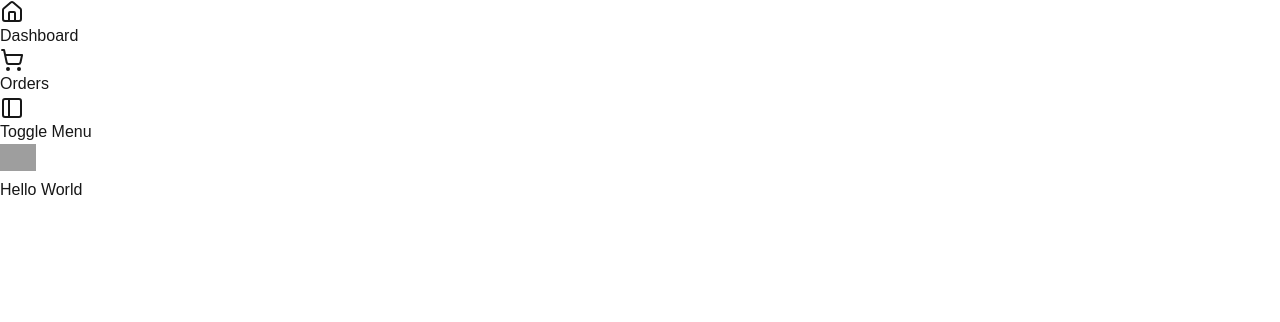
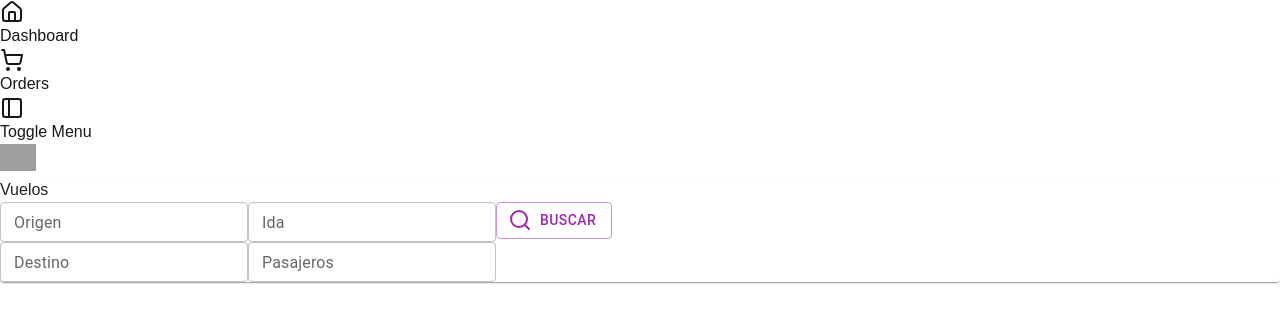
Before and after one commit to DavuKX/vuelos-frontend, a Next.js app: page /dashboard in a window 1280 px wide. Shown: the top 322 px of the page. Built offline with nearby package versions, Linux system fonts and the light colour scheme; grey boxes are pictures that could not be loaded.

Commit message:
feat: create search flight component

```diff
--- a/package.json
+++ b/package.json
@@ -9,6 +9,10 @@
     "lint": "next lint"
   },
   "dependencies": {
+    "@emotion/react": "^11.13.5",
+    "@emotion/styled": "^11.13.5",
+    "@mui/material": "^6.1.8",
+    "@mui/x-date-pickers": "^7.22.3",
     "@radix-ui/react-dialog": "^1.1.2",
     "@radix-ui/react-dropdown-menu": "^2.1.2",
     "@radix-ui/react-tabs": "^1.1.1",
@@ -18,6 +22,7 @@
     "clsx": "^2.1.1",
     "js-cookie": "^3.0.5",
     "lucide-react": "^0.460.0",
+    "moment": "^2.30.1",
     "next": "15.0.3",
     "react": "^18.3.1",
     "react-dom": "^18.3.1",
--- a/src/app/dashboard/page.tsx
+++ b/src/app/dashboard/page.tsx
@@ -1,5 +1,9 @@
+import SearchFlights from "@/app/dashboard/search-flights";
+
 export default async function HomePage() {
     return (
-        <>Hello World</>
+        <>
+            <SearchFlights />
+        </>
     );
 }
--- a/src/app/dashboard/providers.tsx
+++ b/src/app/dashboard/providers.tsx
@@ -1,7 +1,16 @@
 'use client';
 
 import {TooltipProvider} from '@/components/ui/tooltip';
+import {LocalizationProvider} from "@mui/x-date-pickers";
+import {AdapterMoment} from "@mui/x-date-pickers/AdapterMoment";
 
 export default function Providers({children}: { children: React.ReactNode }) {
-    return <TooltipProvider>{children}</TooltipProvider>;
+    return (
+        <LocalizationProvider dateAdapter={AdapterMoment}>
+            <TooltipProvider>
+                {children}
+            </TooltipProvider>
+        </LocalizationProvider>
+);
+
 }
--- /dev/null
+++ b/src/app/dashboard/search-flights.tsx
@@ -0,0 +1,47 @@
+import React from 'react';
+import {Button, Card, FormControl, TextField} from "@mui/material";
+import {DatePicker} from "@mui/x-date-pickers";
+import {Search} from "lucide-react";
+
+const SearchFlights = () => {
+    return (
+        <Card className="p-4">
+            <h3 className="text-2xl font-semibold leading-none tracking-tight mb-2">
+                Vuelos
+            </h3>
+            <div className="grid grid-cols-1 md:grid-cols-4 gap-4">
+                <FormControl className="col-span-2">
+                    <TextField
+                        id="origin"
+                        label="Origen"
+                        variant="outlined"
+                        size="small"
+                    />
+                    <TextField
+                        id="destiny"
+                        label="Destino"
+                        variant="outlined"
+                        size="small"
+                    />
+                </FormControl>
+                <FormControl className="col-span-2">
+                    <DatePicker label="Ida" slotProps={{ textField: { size: 'small'}}} />
+                    <TextField
+                        id="passengers"
+                        label="Pasajeros"
+                        variant="outlined"
+                        size="small"
+                        type="number"
+                    />
+                </FormControl>
+                <FormControl className="col-span-4">
+                    <Button variant="outlined" color="secondary" startIcon={<Search/>}>
+                        Buscar
+                    </Button>
+                </FormControl>
+            </div>
+        </Card>
+    );
+};
+
+export default SearchFlights;
```
Also changed, not shown: 1 other file (tests, documents, lock files or other folders).
